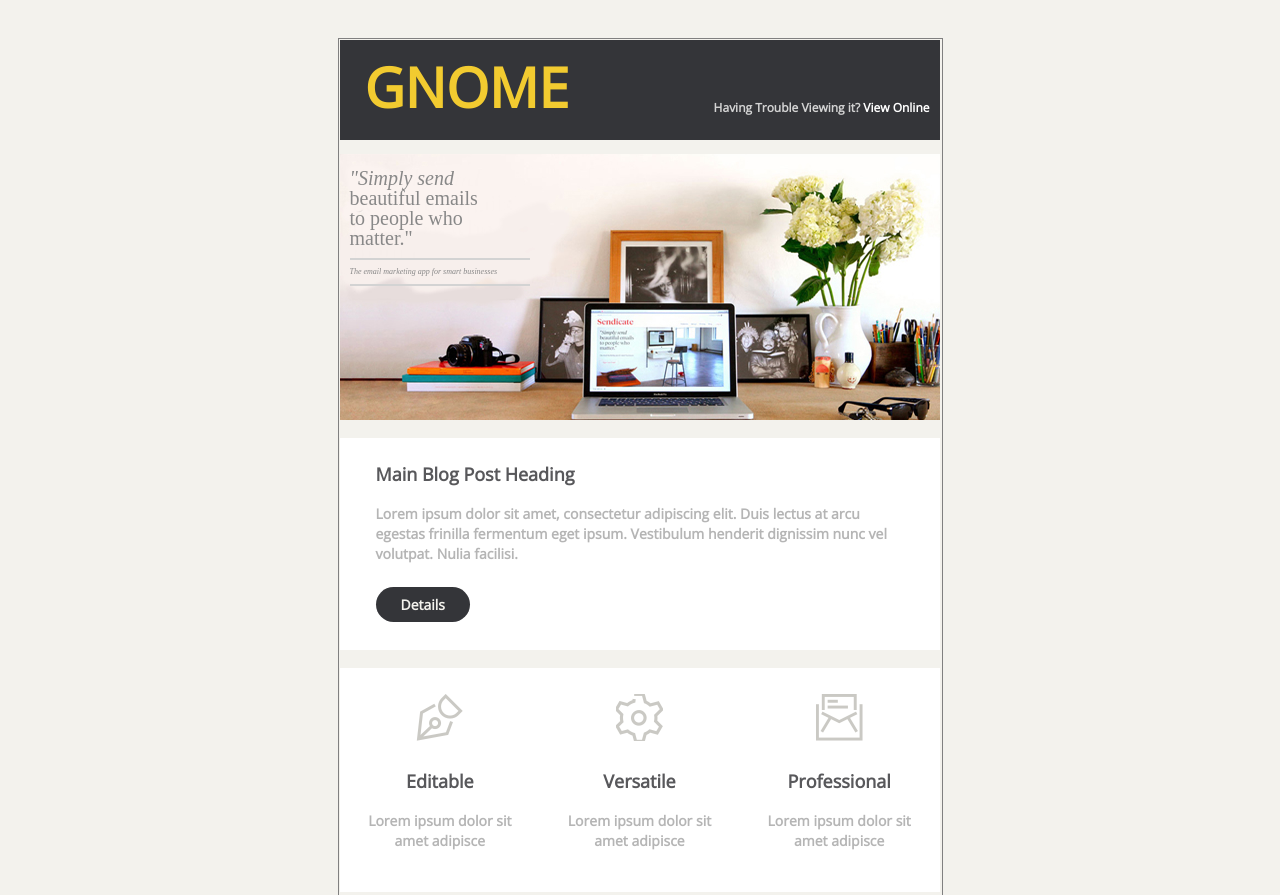
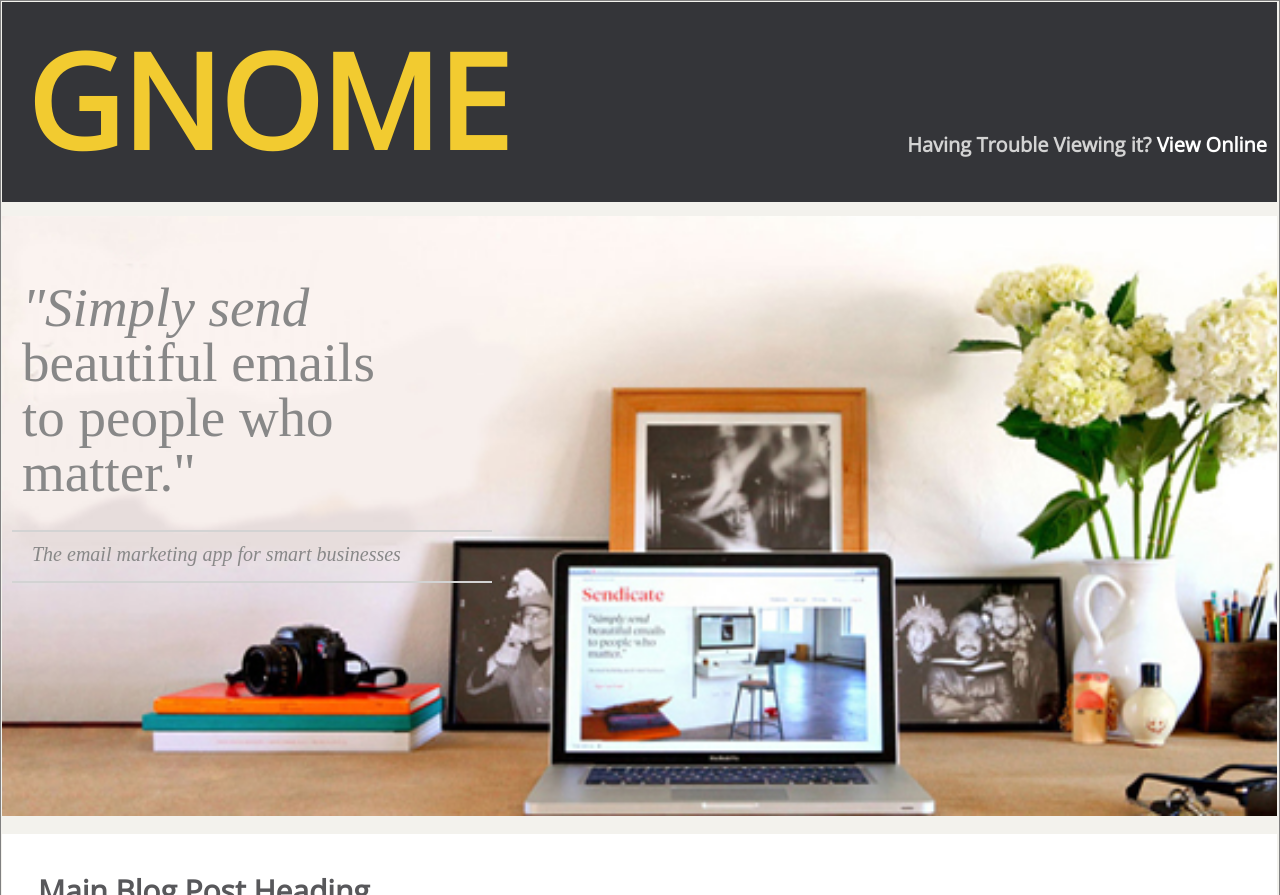
Before and after one commit to EduhG/gnome, a plain HTML site: page index.html in a window 1280 px wide. Shown: the top 895 px of the page. Drawn offline with nearby package versions, Linux system fonts and the light colour scheme; files that its build step writes are made by us from their sources; files whose address does not match are found by name; a web font is replaced by a local one.

Commit message:
Changed Directory Structure

```diff
--- a/assets/stylesheets/gnome.css
+++ b/css/gnome.css
@@ -10,7 +10,8 @@ body {
     background: #F3F2ED;
     color: #888;
     font-family: 'Open Sans', sans-serif;
-    padding: 30px;
+    padding: 0px;
+    margin: 0px;
 }
 
 /*
@@ -46,7 +47,7 @@ Grid
 }
 .container {
     margin: 0 auto;
-    width: 605px;
+    width: 100%;
     height: 100%;
     border: 1px solid grey;
     padding: 1px 2px 0px 1px;
@@ -66,14 +67,14 @@ Header
 */
 .primary-header {
     background: #343539;
-    height: 100px;
+    height: 200px;
 }
 .logo {
     padding: 0px 25px;
     float: left;
     color: #F2CB30;
     height: 100%;
-    font-size: 55px;
+    font-size: 130px;
     margin-top: 0px;
 }
 
@@ -83,8 +84,8 @@ Header
 
 .tagline {
     color: lightgrey;
-    margin-top: 50px;
-    font-size: 12px !important;
+    margin-top: 120px;
+    font-size: 20px !important;
     text-align: right;
     padding-right: 10px;
 }
@@ -100,17 +101,27 @@ Sections
 .img-bg {
     margin-top: 5px;
     background-image: url("../images/big_img.jpg");
-    width: 600px;
-    height: 266px;
+    width:100%px;
+    height: 600px;
     background-repeat: no-repeat;
+    background-size: cover
 }
 
 .img-hdg {
-    width: 200px;
+    width: 500px;
     text-align: left;
     padding: 10px;
-    font-size: 20px;
+    font-size: 50px;
     line-height: 24px;
+    font-family: 'Droid Serif', serif;
+}
+
+.img-hdg p {
+    width: 500px;
+    text-align: left;
+    padding: 10px;
+    font-size: 55px;
+    line-height: 55px;
     font-family: 'Droid Serif', serif;
 }
 
@@ -125,13 +136,14 @@ Sections
 .content h3{
     font-weight: bolder;
     color: #58585B;
-    font-size: 18px;
+    font-size: 30px;
     padding-top: 5px;
 }
 
 .content p{
-    font-weight:bold;
-    font-size: 14px;
+    font-weight:400;
+    font-size: 37px;
+    line-height: 40px;
     margin-bottom: 15px;
     color: #b5b5b5;
 }
@@ -170,14 +182,14 @@ Sections
     padding-top: 21px;
     background: #7AFF4C;
     height: 120px;
-    width: 600px;
+    width: 100%;
 }
 .adds p{
     padding: 10px;
     background: #7AFF4C;
     color: #fff;
-    line-height: 30px;
-    font-size: 18px;
+    line-height: 35px;
+    font-size: 28px;
 }
 
 /*
--- a/index.html
+++ b/index.html
@@ -19,8 +19,8 @@
                 <div class="img-bg">
                     <div class="img-hdg">
                         <p><em>"Simply send</em><br>beautiful emails<br>to people who <br>matter."</p>
-                        <div style="border:2px solid lightgrey; font-size: 8px; border-left:none; border-right:none; margin-top:10px;">
-                            <em style="padding:0px;">The email marketing app for smart businesses</em>
+                        <div style="border:2px solid lightgrey; font-size: 8px; border-left:none; border-right:none; margin-top:20px; padding:10px;">
+                            <em style="padding:10px; font-size: 20px;">The email marketing app for smart businesses</em>
                         </div>
                     </div>
                 </div>
@@ -45,7 +45,7 @@
                 <div class="content align-centre" style="padding: 0px;">
                     <div class="teesers col-1-3" style="padding:25px;">
                         <a href="#">
-                            <img src="assets/images/logo_editable.png" alt="Editable">
+                            <img width="120px" src="assets/images/logo_editable.png" alt="Editable">
                             <h3>Editable</h3>
 
                             <p>
@@ -56,7 +56,7 @@
 
                     <div class="teesers col-1-3" style="padding:25px;">
                         <a href="#">
-                            <img src="assets/images/logo_versatile.png" alt="Versatile">
+                            <img width="120px" src="assets/images/logo_versatile.png" alt="Versatile">
                             <h3>Versatile</h3>
 
                             <p>
@@ -67,7 +67,7 @@
 
                     <div class="teesers col-1-3" style="padding:25px;">
                         <a href="#">
-                            <img src="assets/images/logo_pro.png" alt="Professional">
+                            <img width="120px" src="assets/images/logo_pro.png" alt="Professional">
                             <h3>Professional</h3>
 
                             <p>
@@ -87,8 +87,8 @@
                         </p>
                     </div>
 
-                    <div class="align-left col-1-2" style="">
-                        <img src="assets/images/img1.jpg" alt="Professional" width="295px" style="margin: 0px -5px -5px -5px; margin-right: -20px; padding: 0px;">
+                    <div class="align-left col-1-2" style="text-align: center">
+                        <img width="600px" src="assets/images/img1.jpg" alt="Professional" style="margin-right: 0px; padding: 0px;">
                     </div>
                 </div>
             </section>
@@ -96,11 +96,11 @@
             <section class="section">
                 <div class="content">
                     <div class="align-left col-1-2" style="margin-bottom:-5px;">
-                        <img src="assets/images/img2.jpg" alt="">
+                        <img width="600px" src="assets/images/img2.jpg" alt="">
                     </div>
                     <div class="align-left col-1-2" style="padding-left:50px; padding-right:20px !important;">
                         <h3>Title Goes Here</h3>
-                        <p style="font-size: 13px;">
+                        <p style="font-size: 33px;">
                             Lorem ipsum dolor sit amet it sole consectetur adipisce elit. Duis quis lectus at arcu egestas fringa fermentum aget.
                         </p>
                     </div>
```
Also changed, not shown: images/big_img.jpg (renamed from assets/images/big_img.jpg), images/core_guide.jpg (renamed from assets/images/core_guide.jpg), images/img1.jpg (renamed from assets/images/img1.jpg), images/img2.jpg (renamed from assets/images/img2.jpg), images/logo_editable.png (renamed from assets/images/logo_editable.png), images/logo_pro.png (renamed from assets/images/logo_pro.png), images/logo_versatile.png (renamed from assets/images/logo_versatile.png).
